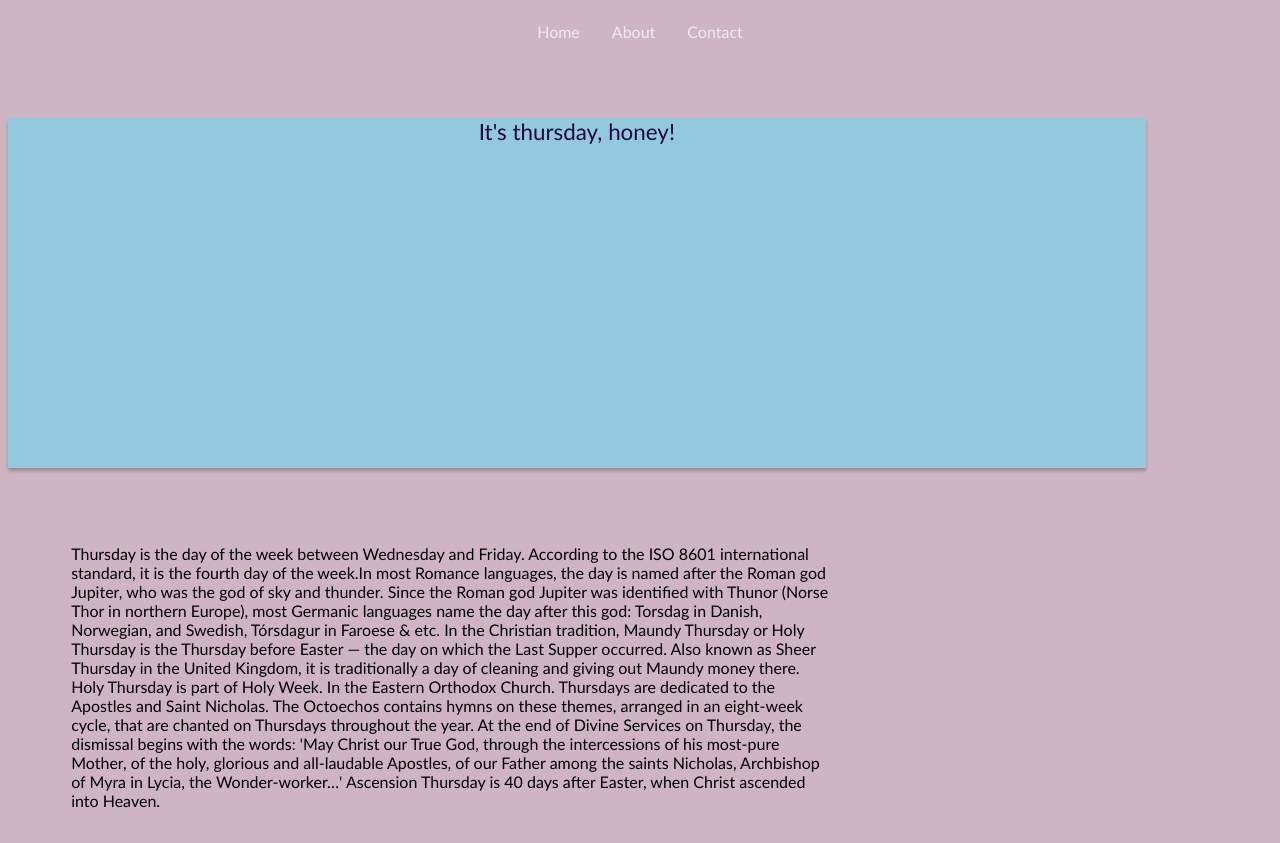
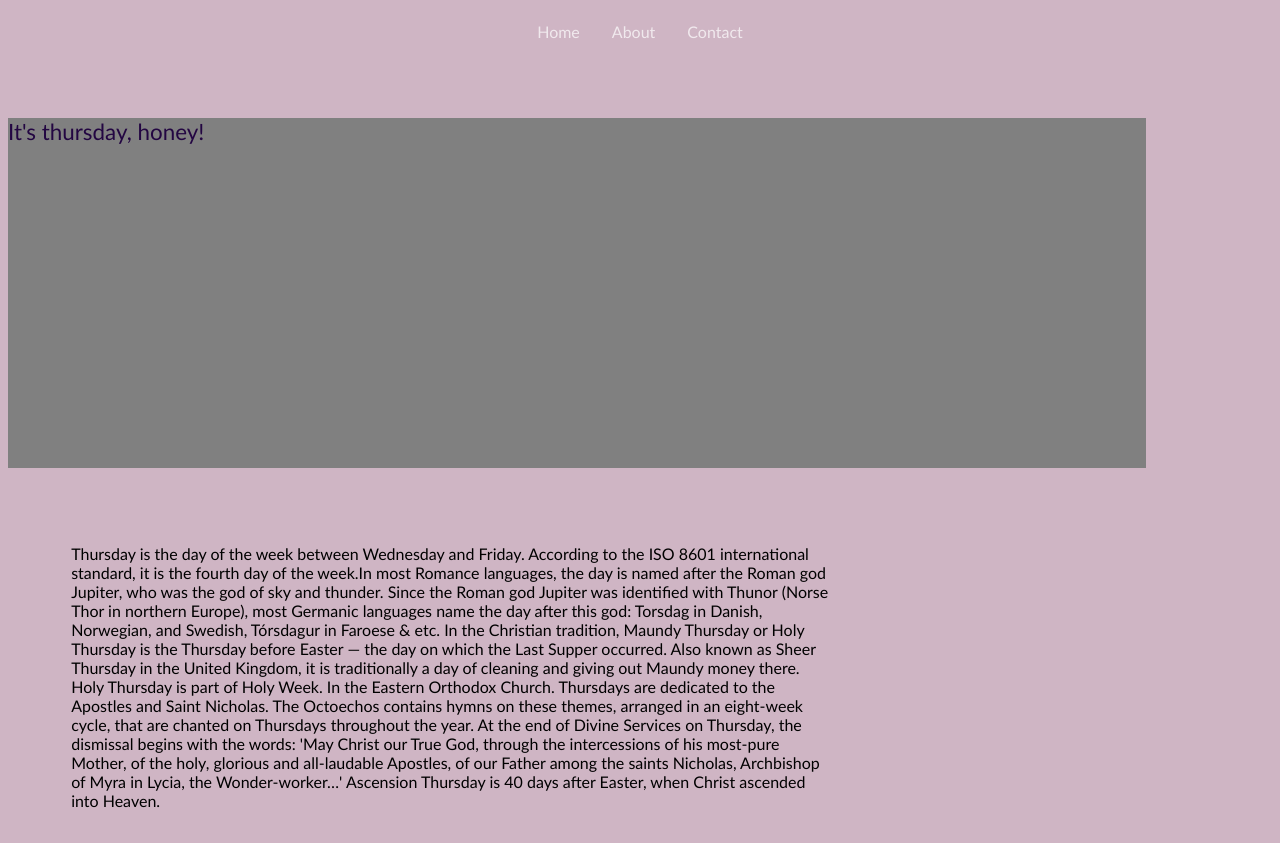
Before and after one commit to Maridmi/WelcomeSites.github.io, a plain HTML site: page week/index.html in a window 1280 px wide. Drawn offline with Linux system fonts and the light colour scheme.

Commit message:
Update main.css

```diff
--- a/week/main.css
+++ b/week/main.css
@@ -41,13 +41,10 @@ body {
 }
 
 .daysweek {
-	-moz-box-shadow:0px 3px 3px rgba(0, 0, 0, 0.25);
-    -webkit-box-shadow:0px 3px 3px rgba(0, 0, 0, 0.25);
     font-family: candara;
     font-size: 135%;
-    display:table;
     color: #230642;
-    background-color: #92C9DD;
+    background-color: gray;
     padding-right: 0 5% 0 5%;
     display: flex;
     flex-direction: column;
@@ -60,7 +57,6 @@ body {
     width: 90%;
     font-family: candara;
     color: #230642;
-    text-align: center;
     display:inline-block;
     position:relative;
 }
```
